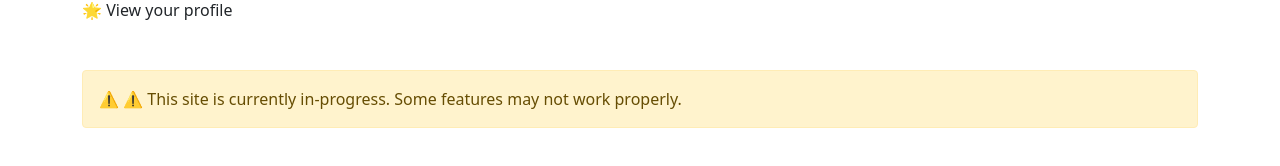
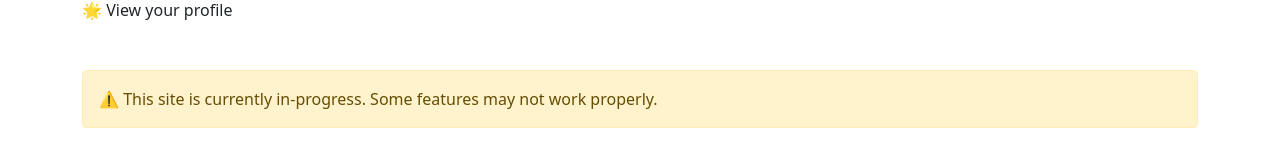
Before and after one commit to yororo/pasakay-ui-web, a React (Create React App) app: page / in a window 1280 px wide. Shown: the part 300-466 px from the top of the page. Built offline with nearby package versions, Linux system fonts and the light colour scheme; no server answers.

Commit message:
fix warning text emoji and fix drop off filter bug

```diff
--- a/src/components/home/Home.js
+++ b/src/components/home/Home.js
@@ -12,7 +12,7 @@ const Home = () => {
       <div>🌟 Manage your booked carpools</div>
       <div>🌟 View your profile</div>
       <div className="mt-5">
-        <AlertWarningMessageSimple message="⚠️ This site is currently in-progress. Some features may not work properly." />
+        <AlertWarningMessageSimple message="This site is currently in-progress. Some features may not work properly." />
       </div>
     </div>
   );
--- a/src/redux/slice/carpool/carpoolSliceHelper.js
+++ b/src/redux/slice/carpool/carpoolSliceHelper.js
@@ -24,7 +24,7 @@ export const filterByDropOffLocation = (carpool, dropOffLocation) => {
   if (dropOffLocation && dropOffLocation.length > 1) {
     return carpool.dropOffLocation
       .toLowerCase()
-      .trim.includes(dropOffLocation.toLowerCase());
+      .includes(dropOffLocation.toLowerCase());
   }
 
   return true;
```
